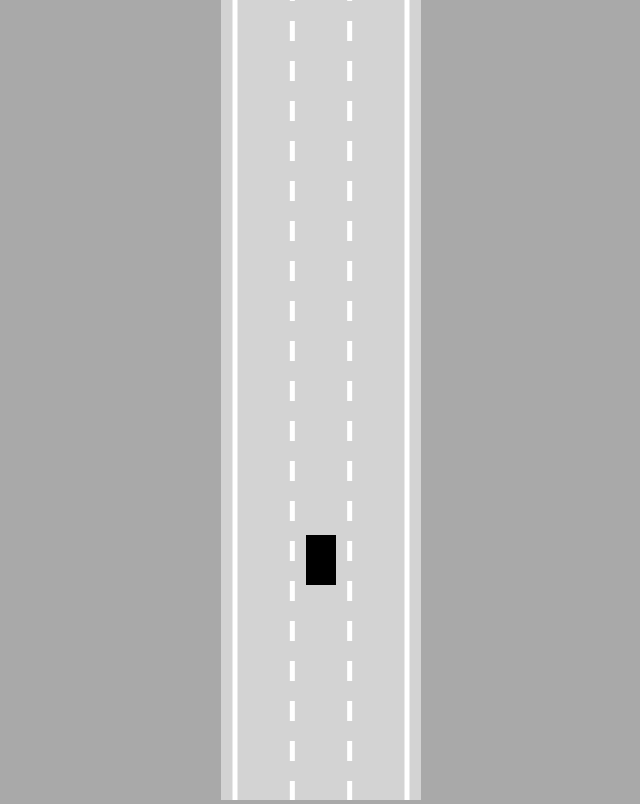
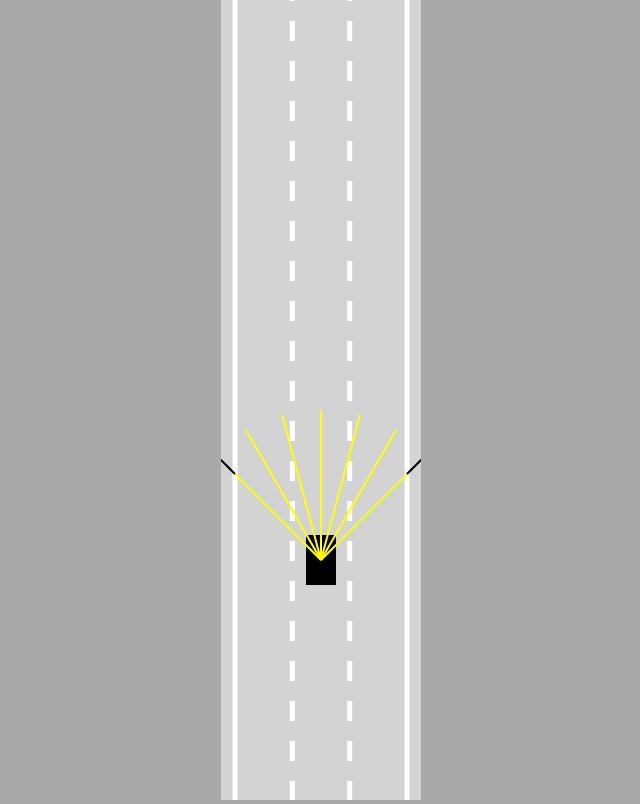
Before and after one commit to Rithari/FSD-javascript, a plain HTML site: page index.html in a window 1280 px wide. Shown: the whole page, without its empty margins (319-959 px from the left). Drawn offline with Linux system fonts and the light colour scheme.

Commit message:
Implement sensors

```diff
--- a/car.js
+++ b/car.js
@@ -11,11 +11,14 @@ class Car {
     this.friction = 0.05;
     this.angle = 0;
 
+    this.sensor = new Sensor(this);
+
     this.controls = new Controls();
   }
 
-  update() {
+  update(roadBorders) {
     this.#move();
+    this.sensor.update(roadBorders);
   }
 
   #move() {
@@ -70,5 +73,8 @@ class Car {
     ctx.fill();
 
     ctx.restore();
+
+
+    this.sensor.draw(ctx);
   }
 }
--- a/index.html
+++ b/index.html
@@ -6,6 +6,7 @@
 <body>
         <canvas id="canvas"></canvas>
         <script src="utility.js"></script>
+        <script src="sensor.js"></script>
         <script src="car.js"></script>
         <script src="road.js"></script>
         <script src="controls.js"></script>
--- a/main.js
+++ b/main.js
@@ -4,12 +4,11 @@ canvas.width = 200;
 const ctx = canvas.getContext("2d");
 const road = new Road(canvas.width / 2, canvas.width * 0.86);
 const car = new Car(road.getLaneCenter(1), 100, 30, 50);
-car.draw(ctx);
 
 animate();
 
 function animate() {
-  car.update();
+  car.update(road.borders);
   canvas.height = window.innerHeight; // resize here to reset it when animating
 
   ctx.save();
--- /dev/null
+++ b/sensor.js
@@ -0,0 +1,84 @@
+class Sensor {
+  constructor(car) {
+    this.car = car;
+    this.rayCount = 7;
+    this.rayLength = 150; // range of the sensor in pixels
+    this.raySpread = Math.PI / 2; // angle between each ray
+
+    this.rays = [];
+    this.readings = [];
+  }
+
+  update(roadBorders) {
+    this.#castRays();
+    this.readings = [];
+    for (let i = 0; i < this.rayCount; i++) {
+      this.readings.push(this.#getReading(this.rays[i], roadBorders));
+    }
+  }
+
+  #getReading(ray, roadBorders) {
+    let touches = [];
+
+    for (let i = 0; i < roadBorders.length; i++) {
+      const touch = getIntersection(
+        ray[0],
+        ray[1],
+        roadBorders[i][0],
+        roadBorders[i][1]
+      );
+      if (touch) {
+        touches.push(touch);
+      }
+    }
+
+    if (touches.length == 0) {
+      return null;
+    } else {
+      const offsets = touches.map((e) => e.offset);
+      const minOffset = Math.min(...offsets);
+      return touches.find((e) => e.offset == minOffset);
+    }
+  }
+
+  #castRays() {
+    this.rays = [];
+    for (let i = 0; i < this.rayCount; i++) {
+      const rayAngle =
+        lerp(
+          this.raySpread / 2,
+          -this.raySpread / 2,
+          this.rayCount == 1 ? 0.5 : i / (this.rayCount - 1)
+        ) + this.car.angle;
+
+      const start = { x: this.car.x, y: this.car.y };
+      const end = {
+        x: this.car.x - Math.sin(rayAngle) * this.rayLength,
+        y: this.car.y - Math.cos(rayAngle) * this.rayLength,
+      };
+      this.rays.push([start, end]);
+    }
+  }
+
+  draw(ctx) {
+    for (let i = 0; i < this.rayCount; i++) {
+      let end = this.rays[i][1];
+      if (this.readings[i]) {
+        end = this.readings[i];
+      }
+      ctx.beginPath();
+      ctx.lineWidth = 2;
+      ctx.strokeStyle = "yellow";
+      ctx.moveTo(this.rays[i][0].x, this.rays[i][0].y);
+      ctx.lineTo(end.x, end.y);
+      ctx.stroke();
+
+      ctx.beginPath();
+      ctx.lineWidth = 2;
+      ctx.strokeStyle = "black";
+      ctx.moveTo(this.rays[i][1].x, this.rays[i][1].y);
+      ctx.lineTo(end.x, end.y);
+      ctx.stroke();
+    }
+  }
+}
--- a/utility.js
+++ b/utility.js
@@ -1,3 +1,24 @@
 function lerp(a, b, t) {
     return a + (b - a) * t;
 }
+
+
+// Taken directly from the freecodeCamp course for utility
+function getIntersection(A,B,C,D){
+    const tTop=(D.x-C.x)*(A.y-C.y)-(D.y-C.y)*(A.x-C.x);
+    const uTop=(C.y-A.y)*(A.x-B.x)-(C.x-A.x)*(A.y-B.y);
+    const bottom=(D.y-C.y)*(B.x-A.x)-(D.x-C.x)*(B.y-A.y);
+
+    if(bottom!=0){
+        const t=tTop/bottom;
+        const u=uTop/bottom;
+        if(t>=0 && t<=1 && u>=0 && u<=1){
+            return {
+                x:lerp(A.x,B.x,t),
+                y:lerp(A.y,B.y,t),
+                offset:t
+            }
+        }
+    }
+    return null;
+}
```
